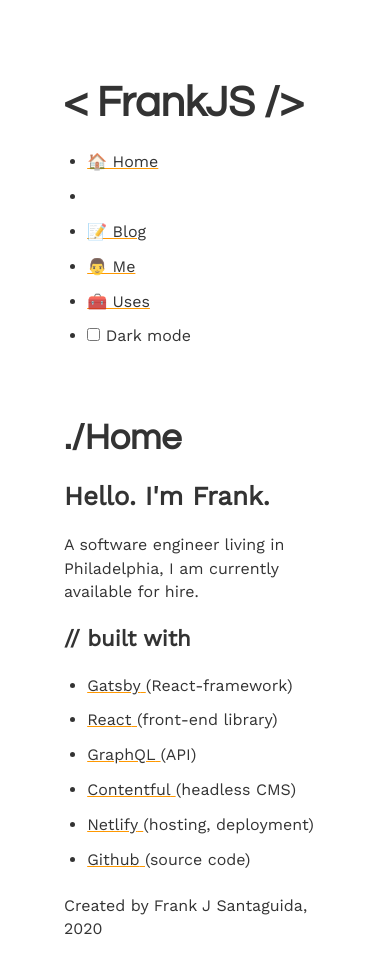
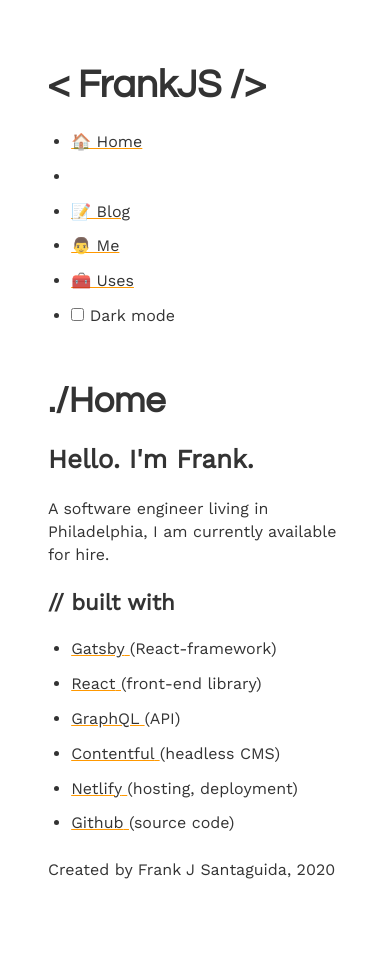
Before and after one commit to fjs138/frankjs.net, a Gatsby site: page / in a window 390 px wide. After the commit the page ends 929 px from the top, so only its background shows below. Built offline with nearby package versions, Linux system fonts and the light colour scheme; Gatsby itself is replaced by a stand-in of ours; a web font is replaced by a local one.

Commit message:
container padding, header size changes due to mobile visibility issues

```diff
--- a/src/components/header.module.scss
+++ b/src/components/header.module.scss
@@ -1,5 +1,5 @@
 .header {
-  padding: 1rem 0 3rem 0;
+  padding: 1rem 0 2rem 0;
   //position: sticky;
   top: 0;
   width: 100%;
@@ -21,7 +21,7 @@ a {
 
 .title {
   //font-size: 3rem;
-  font-size: 11vw;
+  font-size: 10vw;
   text-decoration: none;
   /*color: #0d40fd;*/
   //color:var(--textTitle);
--- a/src/components/layout.module.scss
+++ b/src/components/layout.module.scss
@@ -1,7 +1,7 @@
 .container {
   margin: 0 auto;
   max-width: 100vw;
-  padding: 4rem;
+  padding: 3rem;
   display: flex;
   flex-direction: column;
   min-height: 100vh;
```
